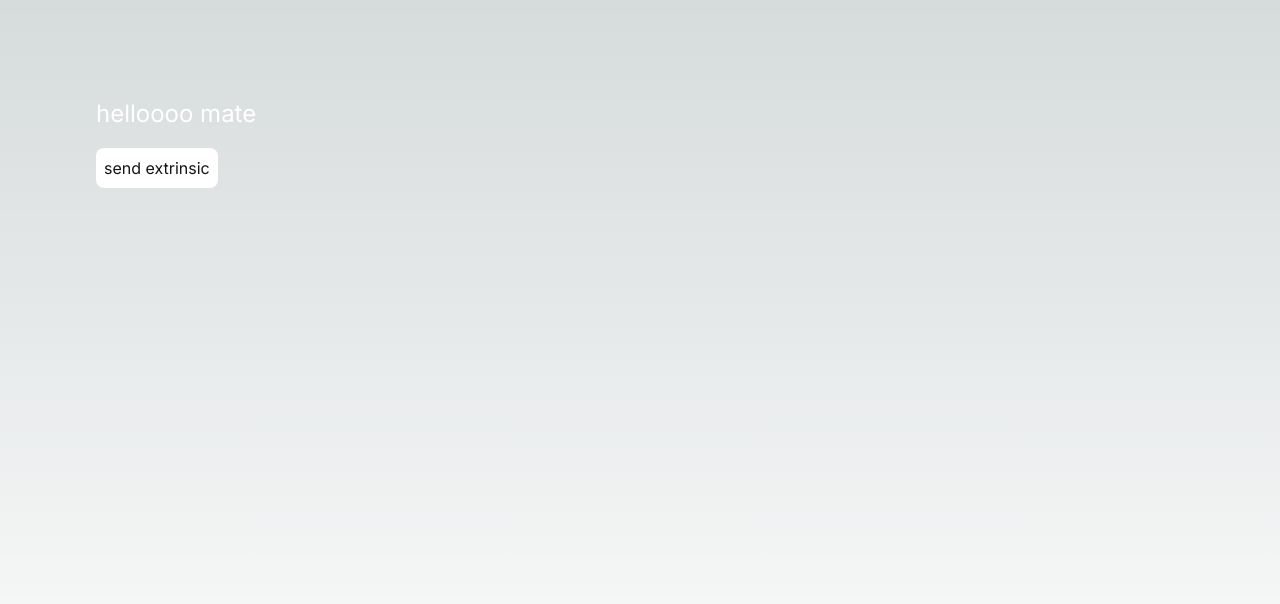
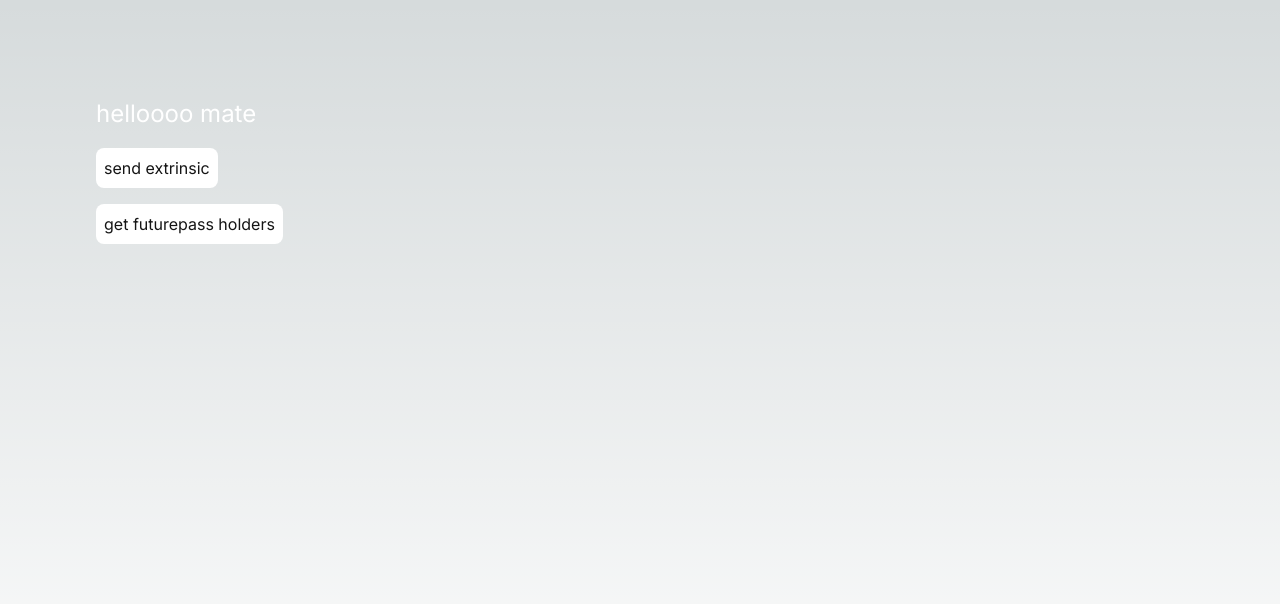
Before and after one commit to hzlnutspread/fv-native-testing, a Next.js app: page / in a window 1280 px wide. Shown: the top 604 px of the page. Built offline with nearby package versions, Linux system fonts and the light colour scheme; what pretty-error would draw is missing.

Commit message:
add get future pass holder address function

```diff
--- /dev/null
+++ b/rootnetwork/utils/getFuturepassHolderAddress.js
@@ -0,0 +1,13 @@
+import { createKeyRing } from "./createKeyring"
+import { getChainApi } from "./getChainApi"
+
+export async function getFuturepassHolders(network) {
+    const api = await getChainApi(network)
+    const signer = createKeyRing(process.env.CALLER_PRIVATE_KEY)
+
+    const data = await api.query.futurepass
+        .holders(signer.address)
+        .then((response) => response.toJSON())
+    console.log(signer.address)
+    console.log(data)
+}
--- a/src/pages/index.js
+++ b/src/pages/index.js
@@ -5,11 +5,12 @@ import { filterExtrinsicEvents } from "../../rootnetwork/utils/filterExtrinsicEv
 import { formatEventData } from "../../rootnetwork/utils/formatEventData"
 import { sendExtrinsic } from "../../rootnetwork/utils/sendExtrinsic"
 import { withChainApi } from "../../rootnetwork/utils/withChainApi"
+import { getFuturepassHolders } from "../../rootnetwork/utils/getFuturepassHolderAddress"
 
 export default function Home() {
     const [errorMessage, setErrorMessage] = useState("")
 
-    const handleClick = async () => {
+    const handleSendExtrinsicButtonClick = async () => {
         await withChainApi("porcini", async (api, caller) => {
             const fpAccount = (
                 await api.query.futurepass.holders(caller.address)
@@ -55,15 +56,28 @@ export default function Home() {
             console.log(formatEventData(remarkEvent.event))
         })
     }
+
+    const handleGetFuturepassAddressButtonClick = async () => {
+        await getFuturepassHolders("porcini")
+    }
+
     return (
         <main className={`min-h-screen p-24 ${inter.className}`}>
             <div className="text-[#FFFFFF] text-[24px]">helloooo mate</div>
             <div>
                 <button
-                    onClick={handleClick}
+                    onClick={handleSendExtrinsicButtonClick}
                     className=" bg-[#FFFFFF] mt-4 p-2 rounded-lg text-[#151515]"
                 >
                     send extrinsic
+                </button>
+            </div>
+            <div>
+                <button
+                    onClick={handleGetFuturepassAddressButtonClick}
+                    className=" bg-[#FFFFFF] mt-4 p-2 rounded-lg text-[#151515]"
+                >
+                    get futurepass holders
                 </button>
             </div>
             {errorMessage && (
```
